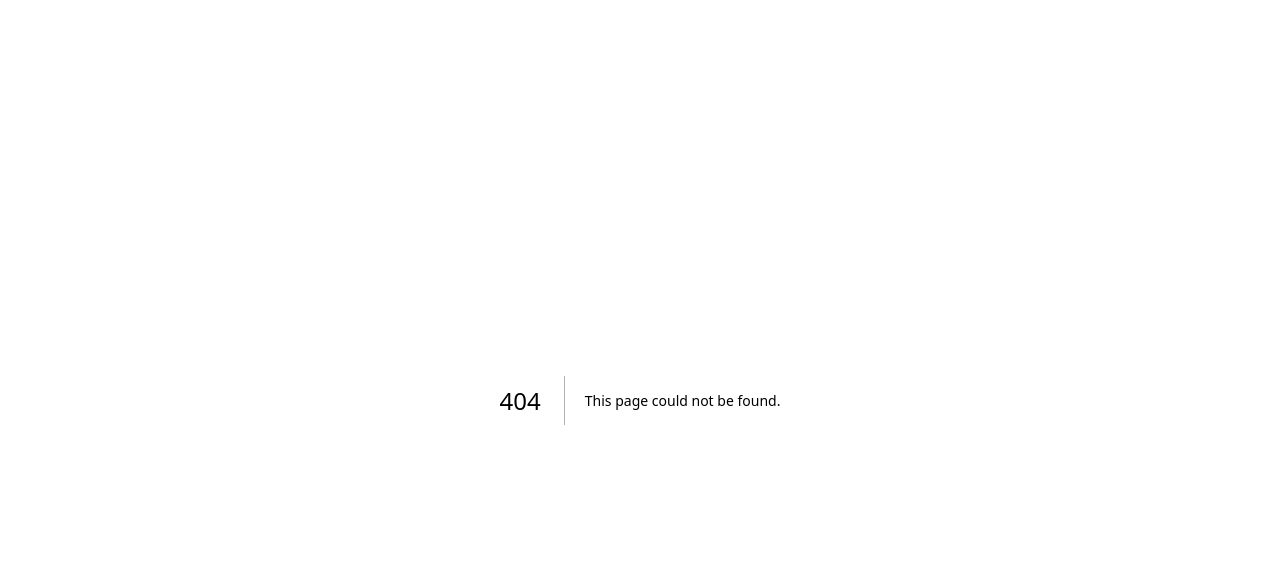
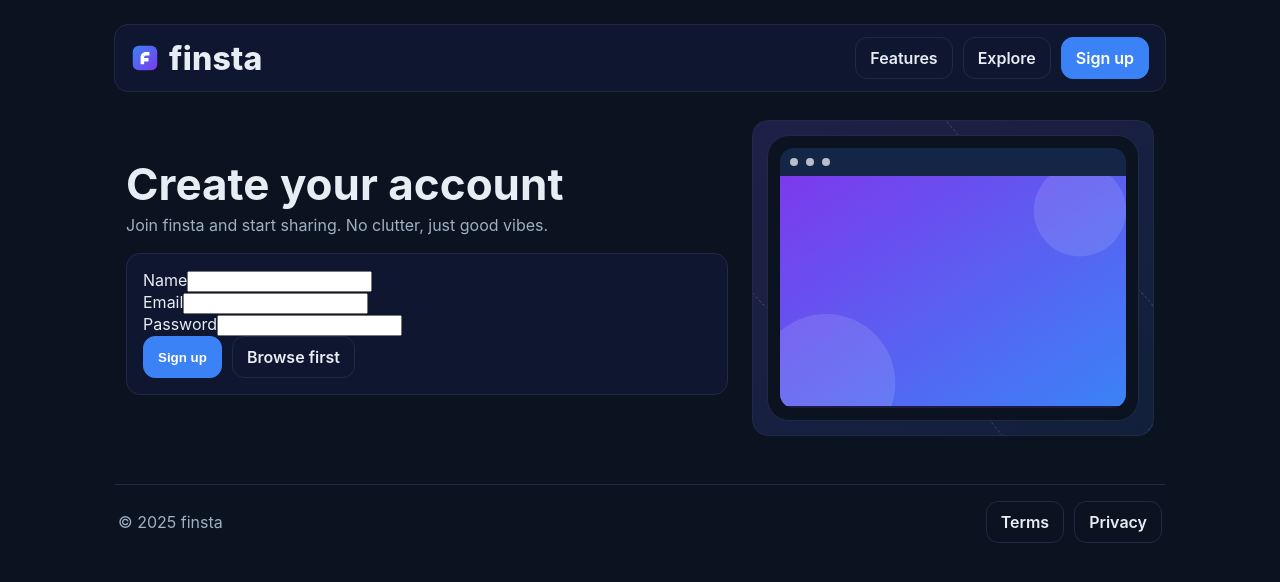
Before and after one commit to Crystnade/Techathon-6.0, a Next.js app: page /signup in a window 1280 px wide. Before the commit this address had no page. Shown: the top 582 px of the page. Built offline with nearby package versions, Linux system fonts and the light colour scheme.

Commit message:
Signup page
cgen-d75dacabb0f643969838538af07960f1

```diff
--- /dev/null
+++ b/app/signup/page.js
@@ -0,0 +1,47 @@
+import Header from "../../components/Header";
+import Footer from "../../components/Footer";
+
+export const metadata = { title: "Sign up • Finsta" };
+
+export default function SignUpPage(){
+  return (
+    <main className="site-container">
+      <Header />
+      <section className="hero" aria-labelledby="signup-title">
+        <div>
+          <h2 id="signup-title" className="hero-title">Create your account</h2>
+          <p className="hero-sub">Join finsta and start sharing. No clutter, just good vibes.</p>
+          <form className="card form" action="#" method="post">
+            <div className="field">
+              <label htmlFor="name" className="label">Name</label>
+              <input id="name" name="name" type="text" className="input" required />
+            </div>
+            <div className="field">
+              <label htmlFor="email" className="label">Email</label>
+              <input id="email" name="email" type="email" className="input" required />
+            </div>
+            <div className="field">
+              <label htmlFor="password" className="label">Password</label>
+              <input id="password" name="password" type="password" className="input" required />
+            </div>
+            <div className="hero-actions">
+              <button type="submit" className="btn btn--primary">Sign up</button>
+              <a className="btn" href="/explore">Browse first</a>
+            </div>
+          </form>
+        </div>
+        <div className="hero-art" aria-hidden="true">
+          <div className="ring r1" />
+          <div className="ring r2" />
+          <div className="phone">
+            <div className="screen">
+              <div className="topbar"><span className="dot"/><span className="dot"/><span className="dot"/></div>
+              <img src="/card-placeholder-1.svg" alt="Signup preview" />
+            </div>
+          </div>
+        </div>
+      </section>
+      <Footer />
+    </main>
+  );
+}
```
